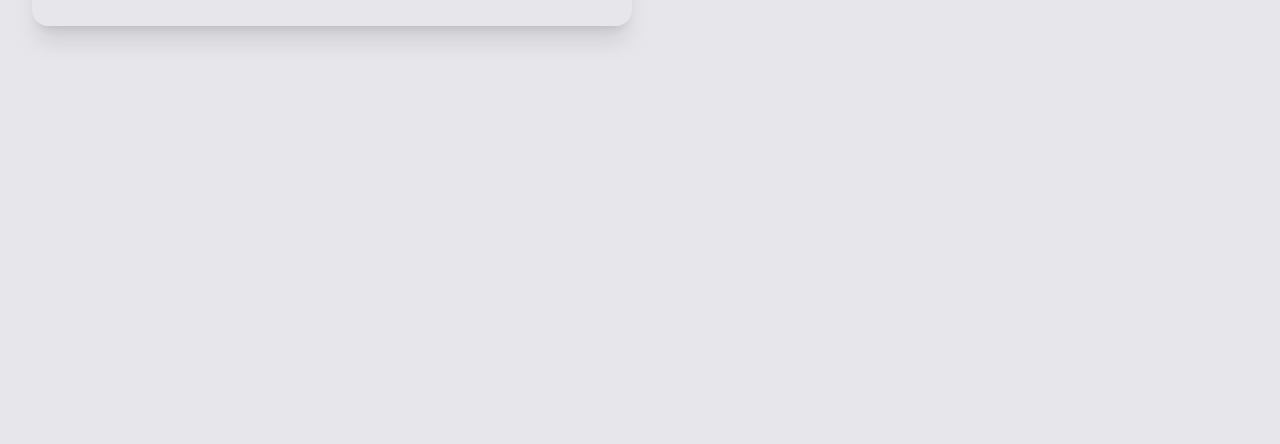
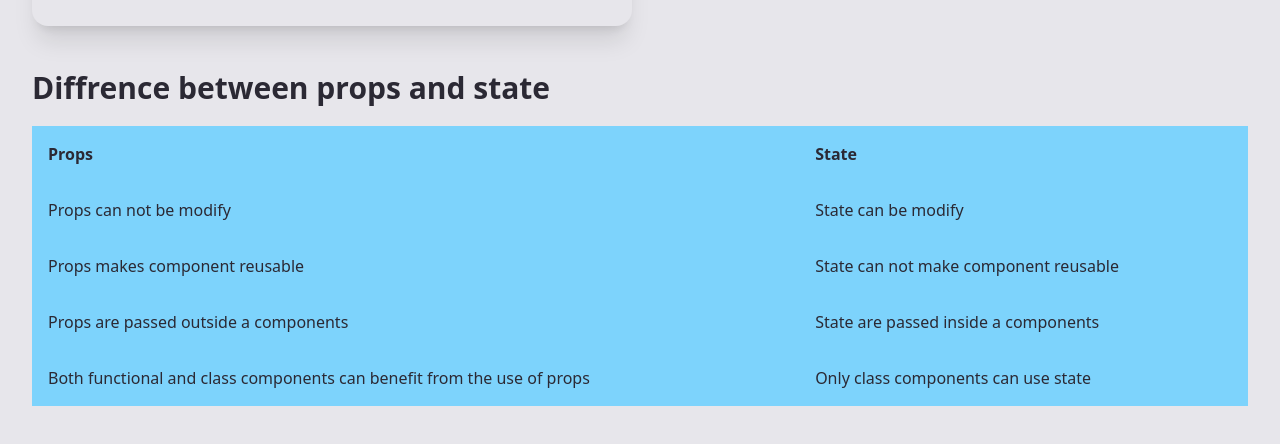
Before and after one commit to jakariamasum/Knowledge-Cafe, a React (Vite) app: page / in a window 1280 px wide. Shown: the part 2585-3029 px from the top of the page. Before the commit the page ends 2659 px from the top, so only its background shows below. Built offline with nearby package versions, Linux system fonts and the light colour scheme.

Commit message:
difference between props and state added

```diff
--- a/src/App.jsx
+++ b/src/App.jsx
@@ -4,6 +4,7 @@ import viteLogo from '/vite.svg'
 import './App.css'
 import Header from './components/Header/Header'
 import Blogs from './components/Blogs/Blogs'
+import Questions from './components/Questions/Questions'
 
 function App() {
   const [count, setCount] = useState(0)
@@ -12,6 +13,7 @@ function App() {
     <div className="App">
       <Header></Header>
       <Blogs></Blogs>
+      <Questions></Questions>
     </div>
   )
 }
--- /dev/null
+++ b/src/components/Questions/Questions.jsx
@@ -0,0 +1,36 @@
+import React from 'react';
+
+const Questions = () => {
+    return (
+        <div>
+            <h1 className="font-semibold text-3xl mt-7">Diffrence between props and state</h1>
+            <div className="overflow-x-auto my-5">
+                <table className='table w-full border-collapse bg-sky-300 '>
+                    <tr>
+                        <th>Props</th>
+                        <th>State</th>
+                    </tr>
+                    <tr className='hover'>
+                        <td>Props can not be modify</td>
+                        <td>State can be modify</td>
+                    </tr>
+                    <tr>
+                        <td>Props makes component reusable</td>
+                        <td>State can not make component reusable</td>
+                    </tr>
+                    <tr className='hover'>
+                        <td>Props are passed outside a components</td>
+                        <td>State are passed inside a components</td>
+                    </tr>
+                    <tr>
+                        <td>Both functional and class components can benefit from the use of props</td>
+                        <td>Only class components can use state</td>
+                    </tr>
+                </table>
+            </div>
+
+        </div>
+    );
+};
+
+export default Questions;
```
